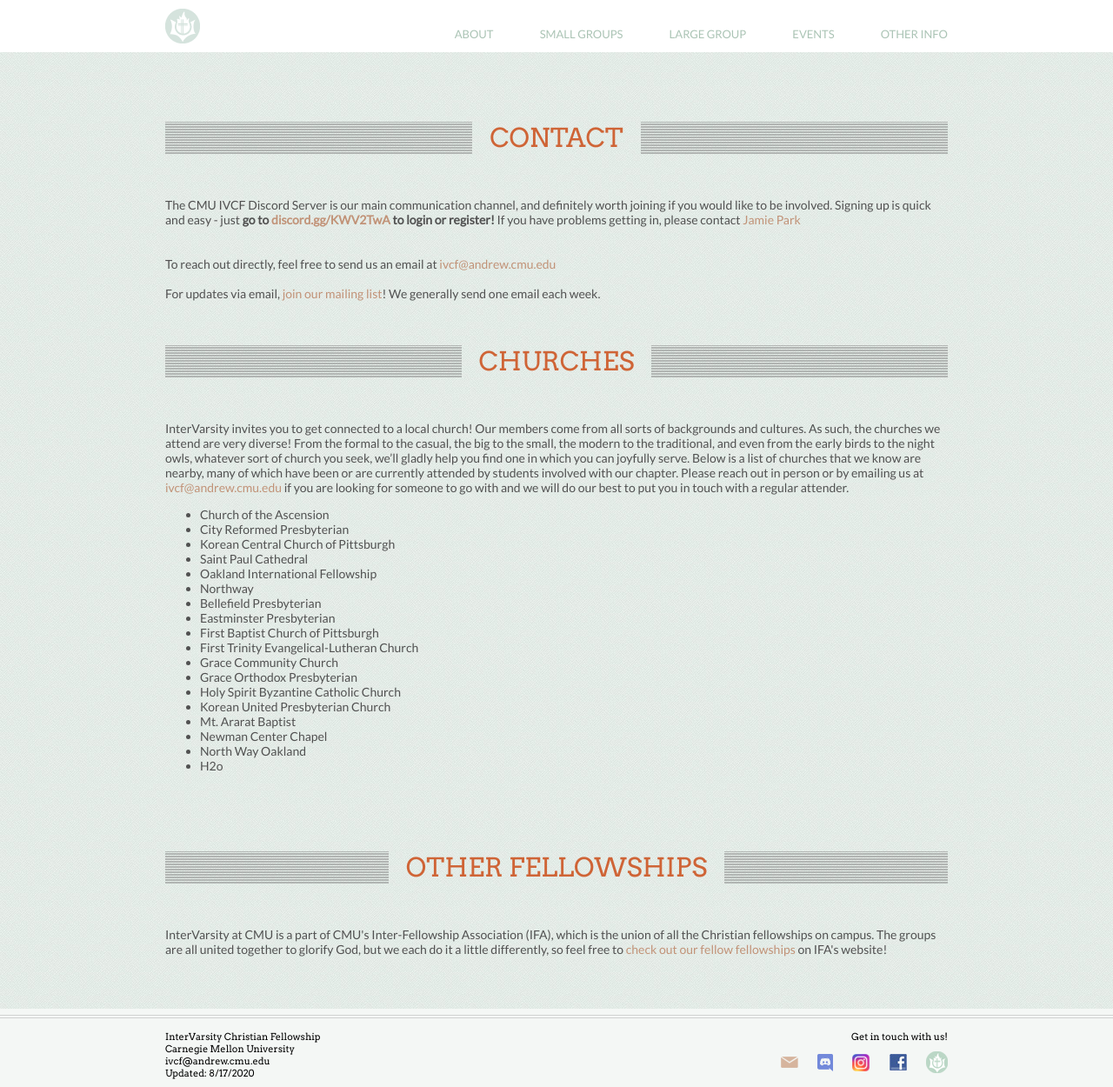
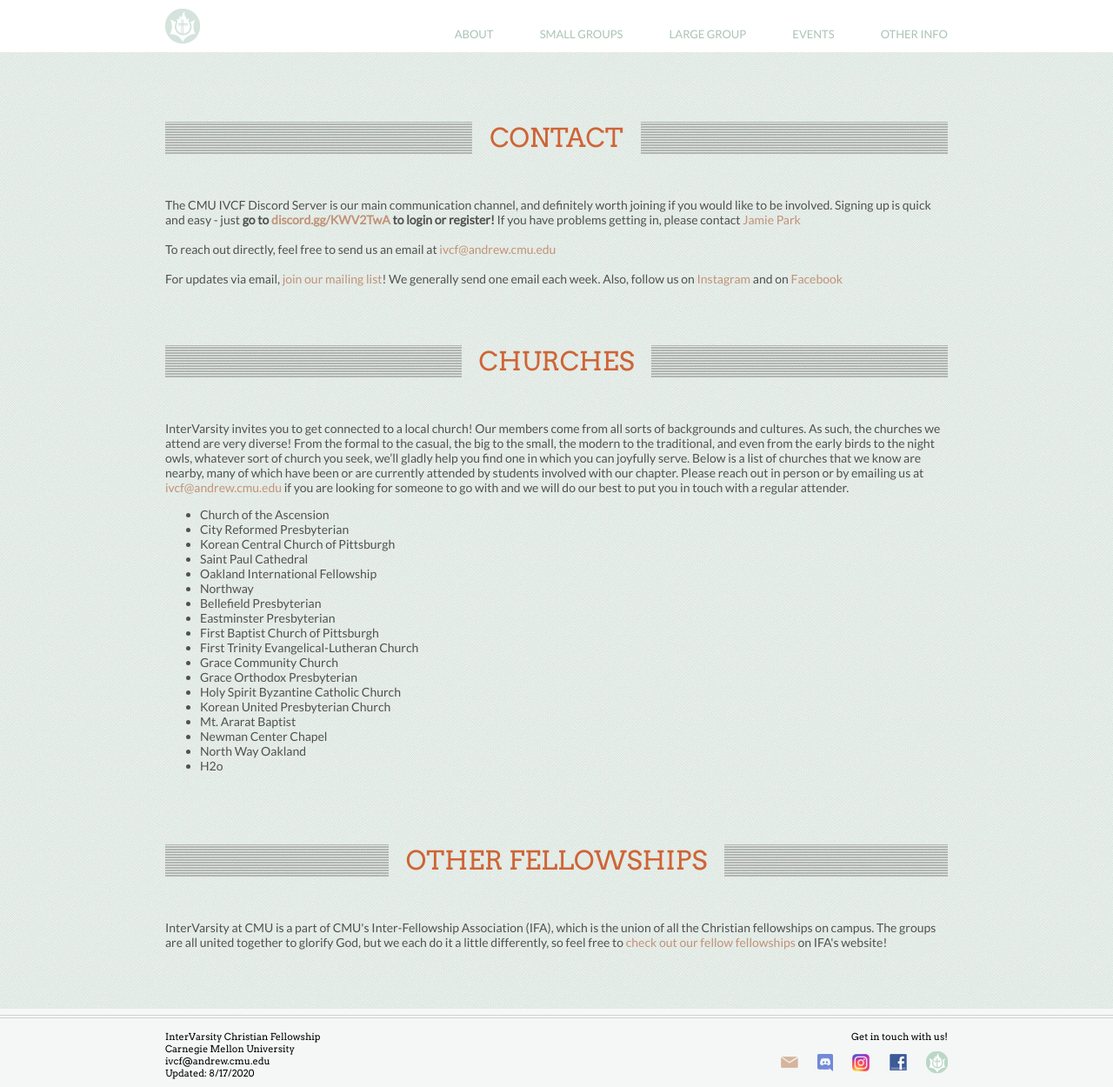
Before and after one commit to ivcf-cmu/ivcf-cmu.github.io, a Jekyll site: the page built from otherinfo.md, in a window 1280 px wide and 1250 px high. Shown: the whole window at 87% size. Built offline with Jekyll 4.4.1, drawn with Linux system fonts in a browser that asks for light colours.

Commit message:
added instagram and facebook to contact section

```diff
--- a/otherinfo.md
+++ b/otherinfo.md
@@ -22,13 +22,13 @@
 	Note: if you would like to create an account with a different email address please contact <a href="mailto:jamiepark@cmu.edu">Jamie Park</a>
 </p> -->
 <br/>
-<br/>
 <p>
 	To reach out directly, feel free to send us an email at <a href="mailto:ivcf@andrew.cmu.edu">ivcf@andrew.cmu.edu</a>
 </p>
 <br/>
 <p>
-	For updates via email, <a target="_blank" href="https://lists.andrew.cmu.edu/mailman/listinfo/ivcf-misc">join our mailing list</a>! We generally send one email each week.
+	For updates via email, <a target="_blank" href="https://lists.andrew.cmu.edu/mailman/listinfo/ivcf-misc">join our mailing list</a>! We generally send one email each week. Also, follow us on <a target="_blank" href="https://www.instagram.com/cmuiv_undergrad/">Instagram</a> and on <a target="_blank" href="https://www.facebook.com/cmu.ivcf/">Facebook</a>
+</p>
 <br/><br/><br/><br/>
 <header class="section-header">
 	<h1>Churches</h1>
```
